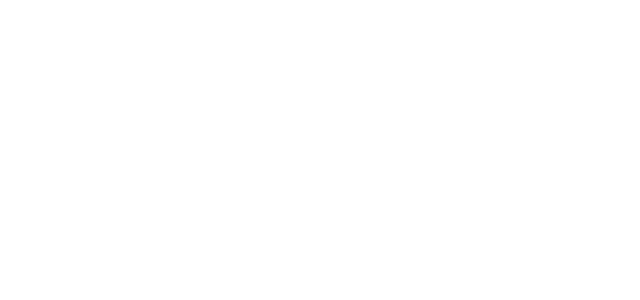
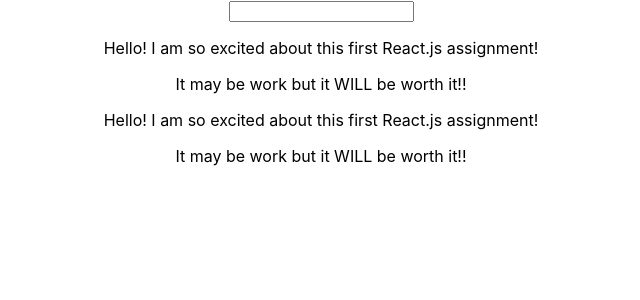
Before and after one commit to InnaMon/react-assignment-one, a React (Create React App) app: page / in a window 1280 px wide. Shown: the top 300 px of the page, without its empty margins (319-959 px from the left). Built offline with nearby package versions, Linux system fonts and the light colour scheme.

Commit message:
created two component, one with an input element and another with multiple paragraphs

```diff
--- a/src/App.js
+++ b/src/App.js
@@ -1,10 +1,14 @@
 import React from 'react';
-
 import './App.css';
+import UserInput from './Components/UserInput';
+import UserOutput from './Components/UserOutput';
 
 function App() {
   return (
     <div className="App">
+    <UserInput />
+    <UserOutput />
+    <UserOutput />
     </div>
   );
 }
--- /dev/null
+++ b/src/Components/UserInput.js
@@ -0,0 +1,9 @@
+import React, { Component } from 'react';
+
+const UserInput = () => {
+    return (
+        <input type="text" />
+    )
+}
+
+export default UserInput;
--- /dev/null
+++ b/src/Components/UserOutput.js
@@ -0,0 +1,12 @@
+import React, { Component } from 'react';
+
+const UserOutput = () => {
+    return (
+        <div>
+            <p>Hello! I am so excited about this first React.js assignment!</p>
+            <p>It may be work but it WILL be worth it!!</p>
+        </div>
+    )
+}
+
+export default UserOutput;
```
